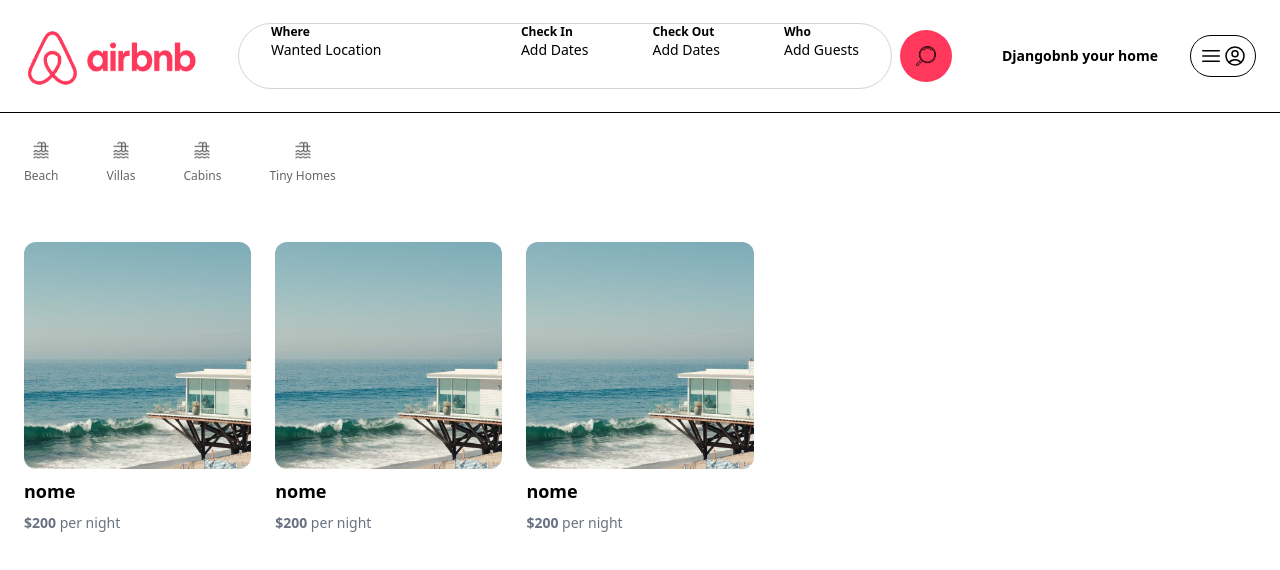
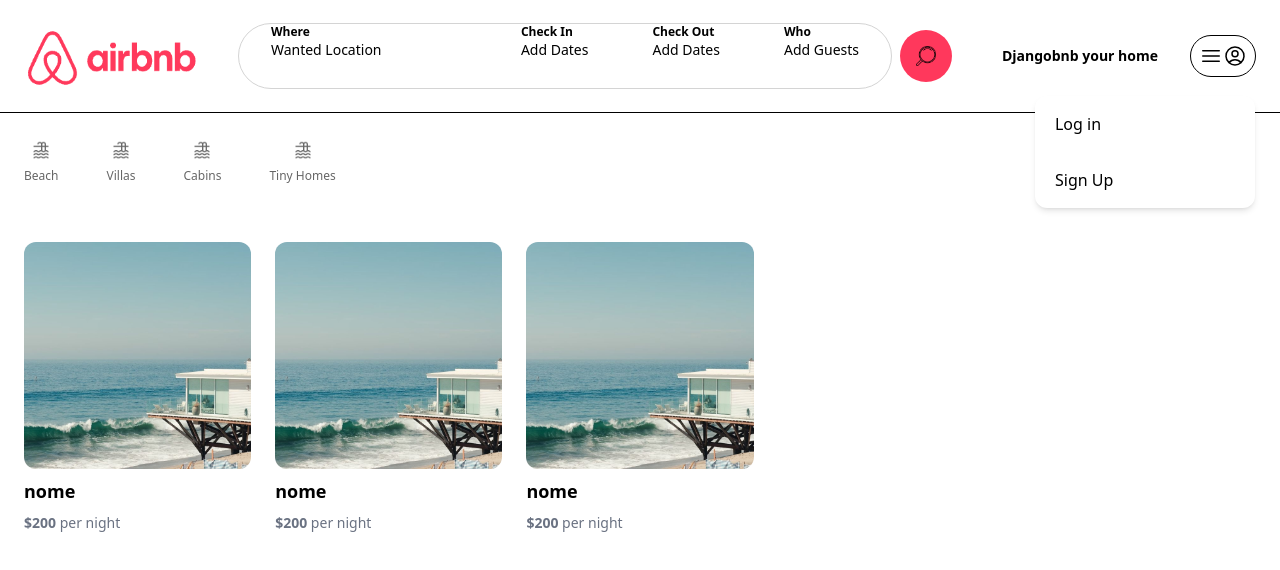
Before and after one commit to NickolasSantosCremasco/Airbnb-Clone, a Next.js app: page / in a window 1280 px wide. Shown: the top 570 px of the page. Built offline with nearby package versions, Linux system fonts and the light colour scheme.

Commit message:
menulink

```diff
--- /dev/null
+++ b/app/components/Navbar/MenuLink.tsx
@@ -0,0 +1,21 @@
+'use client';
+
+interface MenuLinkProps{
+    label: string;
+    onClick: () => void;
+}
+
+const MenuLink: React.FC<MenuLinkProps> = ({
+    label,
+    onClick
+}) => {
+    return (
+        <div
+            onClick={onClick}
+            className="px-5 py-4 cursor-pointer hover:bg-gray-100 transition">
+            {label}
+        </div>
+    )
+}
+
+export default MenuLink;
--- a/app/components/Navbar/UserNav.tsx
+++ b/app/components/Navbar/UserNav.tsx
@@ -1,9 +1,17 @@
 'use client';
 
+import { useState } from "react";
+import MenuLink from "./MenuLink";
+
 const UserNav = () => {
+
+    const [isOpen, setIsOpen] = useState(true)
     return(
         <div className="p-2 relative inline-block border rounded-full">
-            <button className="cursor-pointer flex items-center">
+            <button
+                onClick={() => setIsOpen(false)}
+                className="cursor-pointer flex items-center"
+            >
                 <svg  fill="none" viewBox="0 0 24 24" strokeWidth="1.5" stroke="currentColor" className="size-6">
                     <path strokeLinecap="round" strokeLinejoin="round" d="M3.75 6.75h16.5M3.75 12h16.5m-16.5 5.25h16.5" />
                 </svg>
@@ -13,6 +21,20 @@
                 </svg>
 
             </button>
+
+            {isOpen && (
+                <div className="w-[220px] flex flex-col cursor-pointer absolute top-[60px] right-0 bg-white rounded-xl shadow-md">
+                    <MenuLink
+                        label="Log in"
+                        onClick={() => console.log('opa')}
+                    />
+
+                    <MenuLink
+                        label="Sign Up"
+                        onClick={() => console.log('opa')}
+                    />
+                </div>
+            )}
         </div>
     )
 }
```
